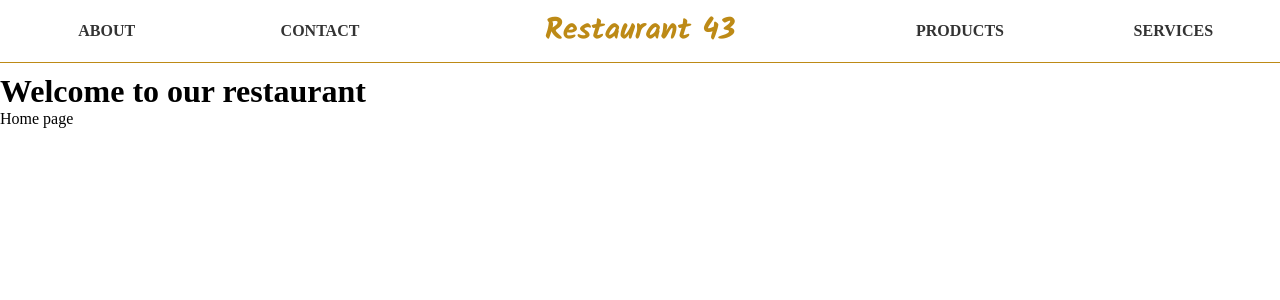
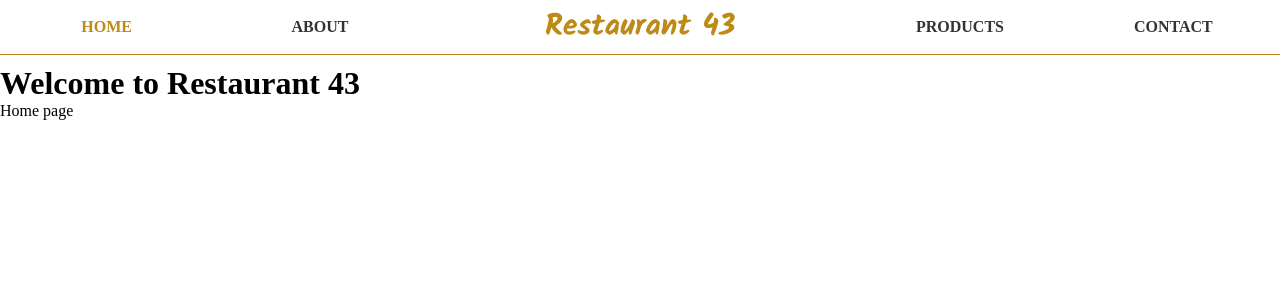
Before and after one commit to React-Js-team-43/restaurant-app, a React (Create React App) app: page / in a window 1280 px wide. Shown: the top 300 px of the page. Built offline with nearby package versions, Linux system fonts and the light colour scheme.

Commit message:
removed services page

```diff
--- a/package.json
+++ b/package.json
@@ -1,5 +1,5 @@
 {
-  "name": "capstone-project",
+  "name": "restaurant-43",
   "version": "0.1.0",
   "private": true,
   "dependencies": {
--- a/public/index.html
+++ b/public/index.html
@@ -24,7 +24,7 @@
       work correctly both with client-side routing and a non-root public URL.
       Learn how to configure a non-root public URL by running `npm run build`.
     -->
-    <title>React App</title>
+    <title>Restaurant 43</title>
   </head>
   <body>
     <noscript>You need to enable JavaScript to run this app.</noscript>
--- a/src/Components/Navbar.js
+++ b/src/Components/Navbar.js
@@ -1,8 +1,8 @@
-import React, { useState } from "react";
-import { Link, NavLink } from "react-router-dom";
+import React, { useState } from "react"
+import { Link, NavLink } from "react-router-dom"
 
 const Navbar = () => {
-  const restaurantName = "Restaurant 43";
+  const restaurantName = "Restaurant 43"
 
   const collapsedButton = {
     appearance: "linear",
@@ -34,7 +34,7 @@ const Navbar = () => {
         ></div>
       </div>
     ),
-  };
+  }
   const openedButton = {
     appearance: "cross",
     button: (
@@ -66,25 +66,25 @@ const Navbar = () => {
         ></div>
       </div>
     ),
-  };
-  const [menuButton, setMenuButton] = useState(collapsedButton);
+  }
+  const [menuButton, setMenuButton] = useState(collapsedButton)
 
   const controlMobileNavbar = (e) => {
-    const mobileMenu = document.getElementById("mobileMenu");
+    const mobileMenu = document.getElementById("mobileMenu")
     if (mobileMenu.classList.contains("hidden")) {
-      mobileMenu.classList.remove("hidden");
+      mobileMenu.classList.remove("hidden")
     } else {
-      mobileMenu.classList.add("hidden");
+      mobileMenu.classList.add("hidden")
     }
     setMenuButton((prev) =>
       prev.appearance === "linear" ? openedButton : collapsedButton
-    );
-  };
+    )
+  }
 
   const collapseMobileNavbar = (e) => {
-    e.target.parentNode.parentNode.parentNode.classList.add("hidden");
-    setMenuButton(collapsedButton);
-  };
+    e.target.parentNode.parentNode.parentNode.classList.add("hidden")
+    setMenuButton(collapsedButton)
+  }
 
   return (
     <>
@@ -92,26 +92,26 @@ const Navbar = () => {
         <ul>
           <li>
             <NavLink
+              to="/"
+              style={({ isActive }) => {
+                return {
+                  color: isActive ? "#bd8a16" : "",
+                }
+              }}
+            >
+              Home
+            </NavLink>
+          </li>
+          <li>
+            <NavLink
               to="about"
               style={({ isActive }) => {
                 return {
                   color: isActive ? "#bd8a16" : "",
-                };
+                }
               }}
             >
               About
-            </NavLink>
-          </li>
-          <li>
-            <NavLink
-              to="contact"
-              style={({ isActive }) => {
-                return {
-                  color: isActive ? "#bd8a16" : "",
-                };
-              }}
-            >
-              Contact
             </NavLink>
           </li>
           <li className="li-logo">
@@ -125,7 +125,7 @@ const Navbar = () => {
               style={({ isActive }) => {
                 return {
                   color: isActive ? "#bd8a16" : "",
-                };
+                }
               }}
             >
               Products
@@ -133,14 +133,14 @@ const Navbar = () => {
           </li>
           <li>
             <NavLink
-              to="services"
+              to="contact"
               style={({ isActive }) => {
                 return {
                   color: isActive ? "#bd8a16" : "",
-                };
+                }
               }}
             >
-              Services
+              Contact
             </NavLink>
           </li>
         </ul>
@@ -168,7 +168,7 @@ const Navbar = () => {
               style={({ isActive }) => {
                 return {
                   color: isActive ? "#bd8a16" : "",
-                };
+                }
               }}
               onClick={collapseMobileNavbar}
             >
@@ -181,7 +181,7 @@ const Navbar = () => {
               style={({ isActive }) => {
                 return {
                   color: isActive ? "#bd8a16" : "",
-                };
+                }
               }}
               onClick={collapseMobileNavbar}
             >
@@ -194,7 +194,7 @@ const Navbar = () => {
               style={({ isActive }) => {
                 return {
                   color: isActive ? "#bd8a16" : "",
-                };
+                }
               }}
               onClick={collapseMobileNavbar}
             >
@@ -207,7 +207,7 @@ const Navbar = () => {
               style={({ isActive }) => {
                 return {
                   color: isActive ? "#bd8a16" : "",
-                };
+                }
               }}
               onClick={collapseMobileNavbar}
             >
@@ -217,7 +217,7 @@ const Navbar = () => {
         </ul>
       </nav>
     </>
-  );
-};
+  )
+}
 
-export default Navbar;
+export default Navbar
--- a/src/Components/pages/HomePage.js
+++ b/src/Components/pages/HomePage.js
@@ -3,7 +3,7 @@ import React from "react"
 function HomePage() {
   return (
     <div>
-      <h1>Welcome to our restaurant</h1>
+      <h1>Welcome to Restaurant 43</h1>
 
       <p> Home page</p>
     </div>
@@ -11,15 +11,3 @@ function HomePage() {
 }
 
 export default HomePage
-
-// import React from "react"
-
-// const HomePage = () => {
-//   return (
-//     <div>
-//       <h1>Header Page</h1>
-//     </div>
-//   )
-// }
-
-// export default HomePage
--- a/src/index.css
+++ b/src/index.css
@@ -44,6 +44,7 @@ li a {
 #mobileMenu a {
   color: #333;
   font-weight: bold;
+  padding: 0.2rem 0;
 }
 #lg-menu a:hover,
 #mobileMenu a:hover {
--- a/src/router/AppRouter.js
+++ b/src/router/AppRouter.js
@@ -1,10 +1,10 @@
-import { BrowserRouter, Route, Routes } from "react-router-dom";
-import Header from "../Components/Header";
-import HomePage from "../Components/pages/HomePage";
-import AboutPage from "../Components/pages/AboutPage";
-import ProductsPage from "../Components/pages/ProductsPage";
-import ContactPage from "../Components/pages/ContactPage";
-import ServicesPage from "../Components/pages/ServicesPage";
+import { BrowserRouter, Route, Routes } from "react-router-dom"
+import Header from "../Components/Header"
+import HomePage from "../Components/pages/HomePage"
+import AboutPage from "../Components/pages/AboutPage"
+import ProductsPage from "../Components/pages/ProductsPage"
+import ContactPage from "../Components/pages/ContactPage"
+// import ServicesPage from "../Components/pages/ServicesPage";
 
 const AppRouter = () => (
   <BrowserRouter>
@@ -14,9 +14,8 @@ const AppRouter = () => (
       <Route path="about" element={<AboutPage />} />
       <Route path="products" element={<ProductsPage />} />
       <Route path="contact" element={<ContactPage />} />
-      <Route path="services" element={<ServicesPage />} />
     </Routes>
   </BrowserRouter>
-);
+)
 
-export default AppRouter;
+export default AppRouter
```
Also changed, not shown: public/manifest.json, 1 other file (tests, documents, lock files or other folders).
